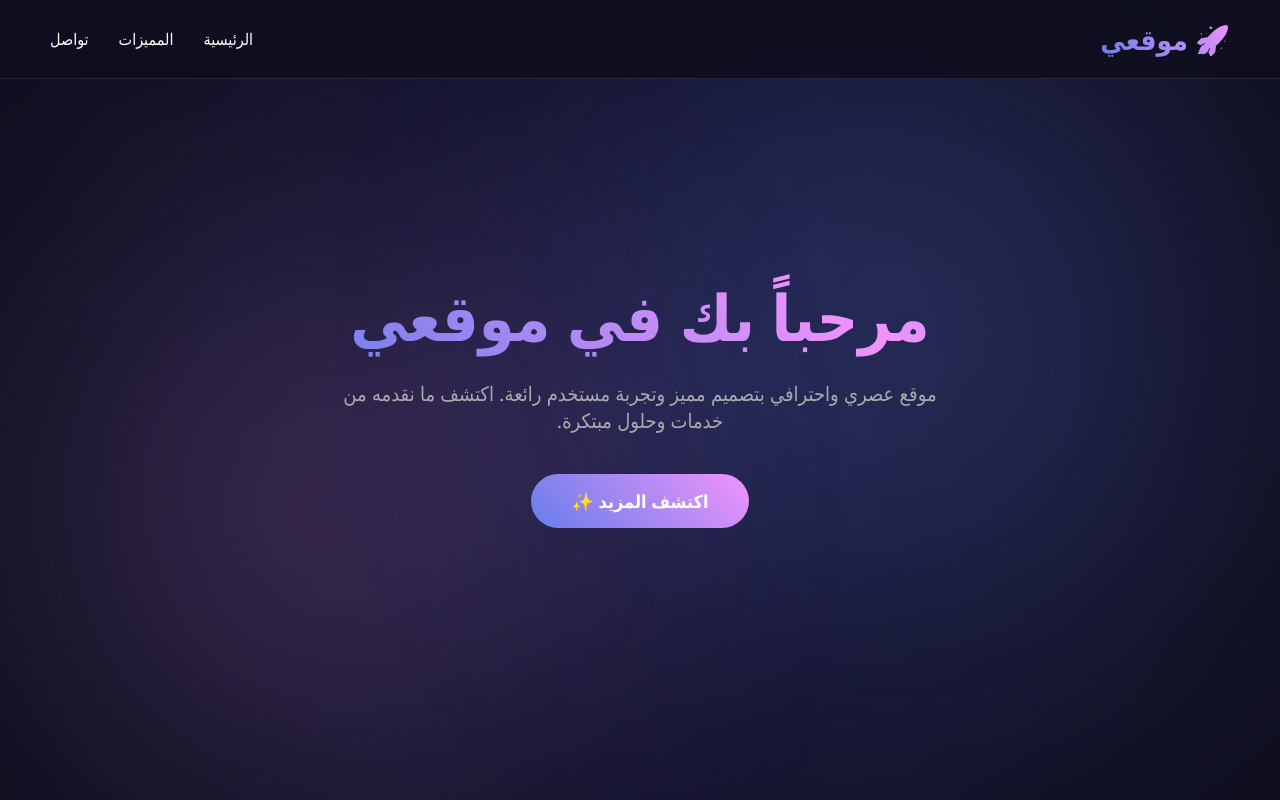
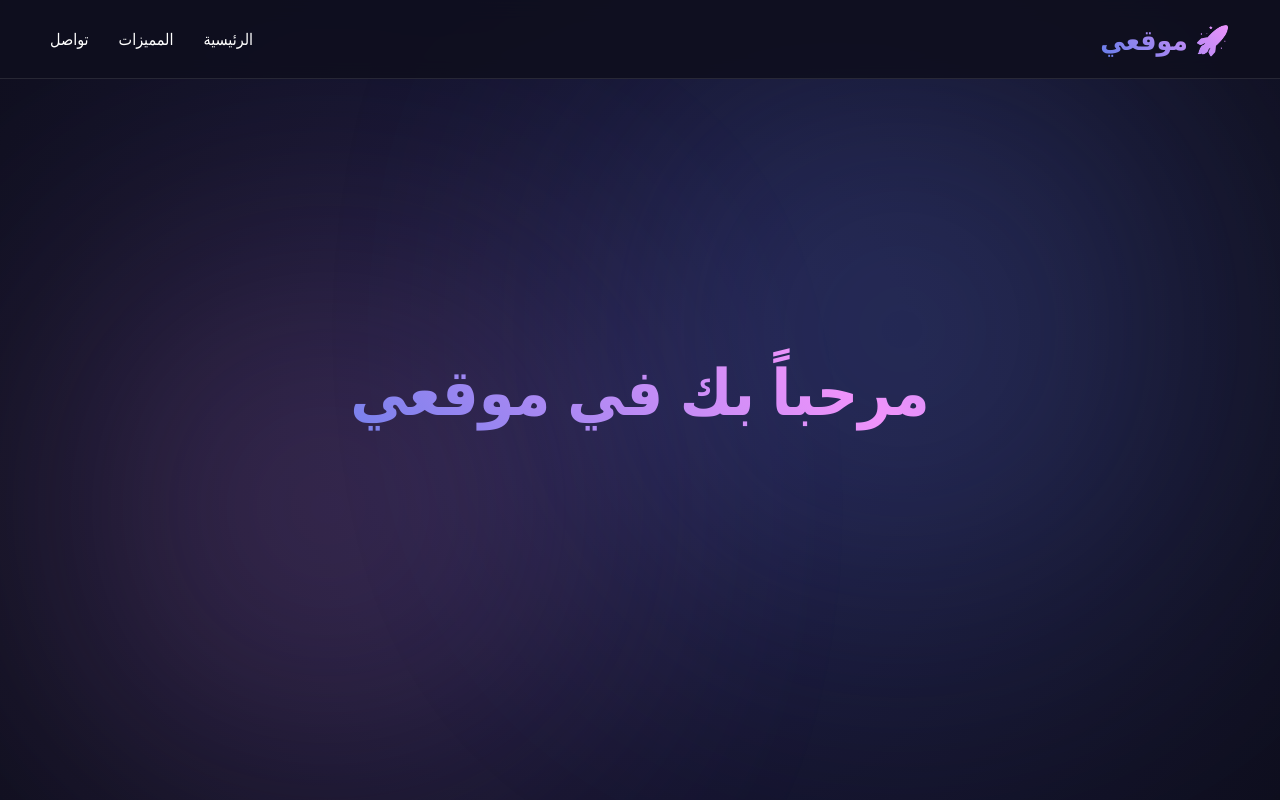
Before and after one commit to mhmma0634-sys/Mohamed-, a plain HTML site: page index.html in a window 1280 px wide. Shown: the top 800 px of the page. Drawn offline with Linux system fonts and the light colour scheme.

Commit message:
Update index.html

```diff
--- a/index.html
+++ b/index.html
@@ -320,12 +320,8 @@
     <section class="hero" id="home">
         <div class="hero-content">
             <h1>مرحباً بك في موقعي</h1>
-            <p>موقع عصري واحترافي بتصميم مميز وتجربة مستخدم رائعة. اكتشف ما نقدمه من خدمات وحلول مبتكرة.</p>
-            <a href="#features" class="btn">اكتشف المزيد ✨</a>
         </div>
     </section>
-
-    <!-- قسم المميزات -->
 
 
     <!-- قسم التواصل -->
```
